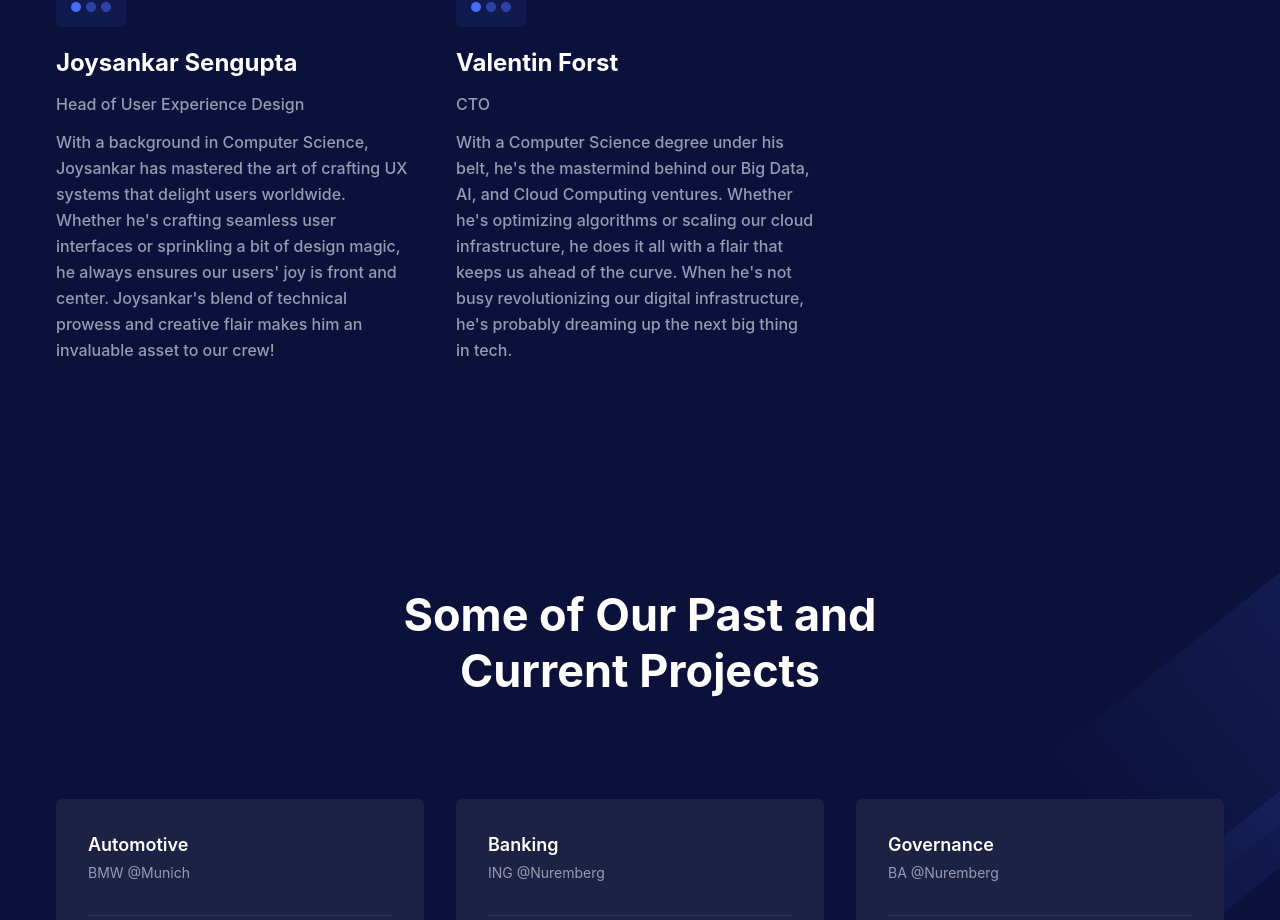
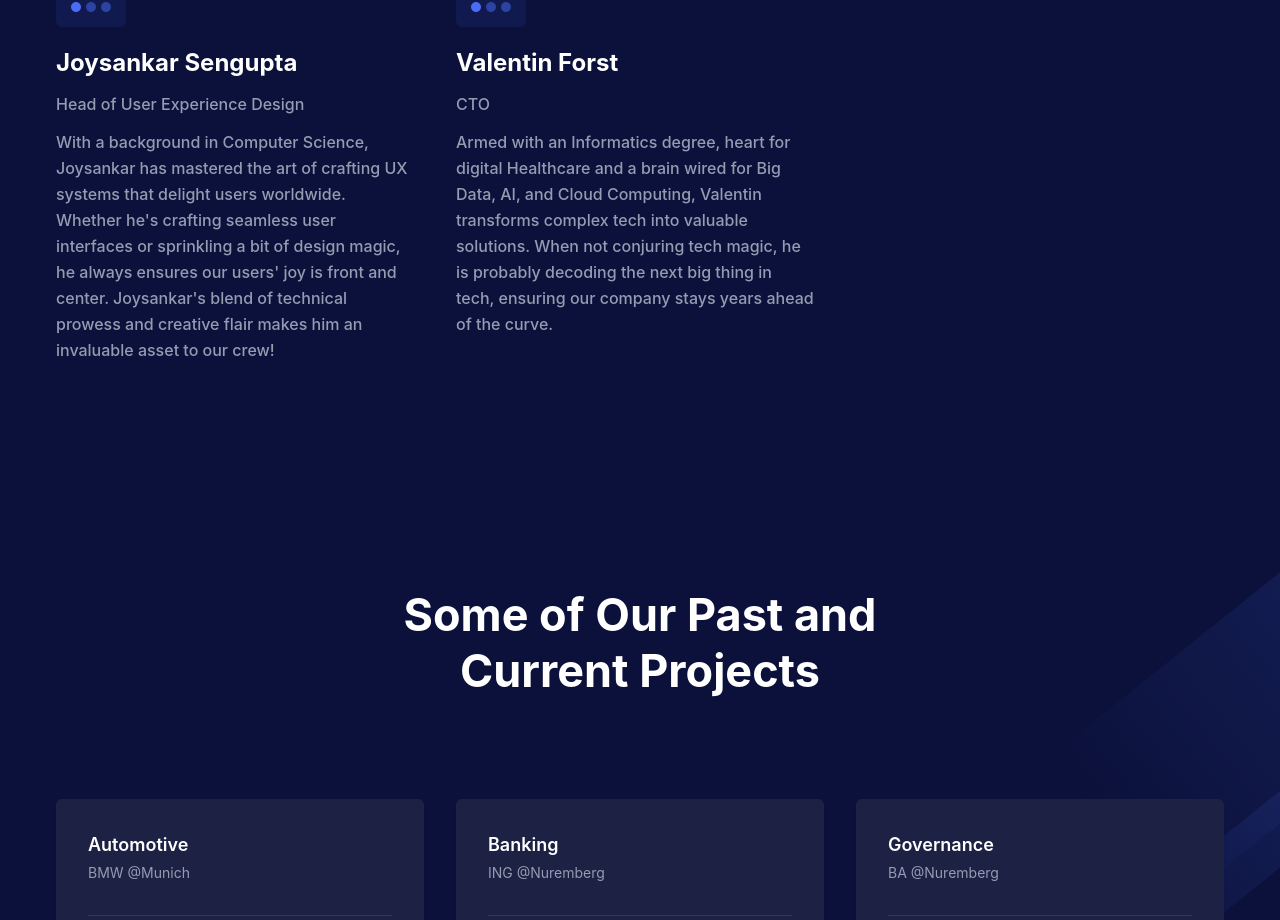
Before and after one commit to aseno-gmbh/aseno-gmbh.github.io, a Next.js app: page / in a window 1280 px wide. Shown: the part 2597-3517 px from the top of the page. Built offline with nearby package versions, Linux system fonts and the light colour scheme.

Commit message:
change text

```diff
--- a/components/Team/TeamData.jsx
+++ b/components/Team/TeamData.jsx
@@ -77,7 +77,7 @@ const teamData = [
     name: "Valentin Forst",
     title: "CTO",
     paragraph:
-      "With a Computer Science degree under his belt, he's the mastermind behind our Big Data, AI, and Cloud Computing ventures. Whether he's optimizing algorithms or scaling our cloud infrastructure, he does it all with a flair that keeps us ahead of the curve. When he's not busy revolutionizing our digital infrastructure, he's probably dreaming up the next big thing in tech.",
+      "Armed with an Informatics degree, heart for digital Healthcare and a brain wired for Big Data, AI, and Cloud Computing, Valentin transforms complex tech into valuable solutions. When not conjuring tech magic, he is probably decoding the next big thing in tech, ensuring our company stays years ahead of the curve.",
   }
 
 ];
```
